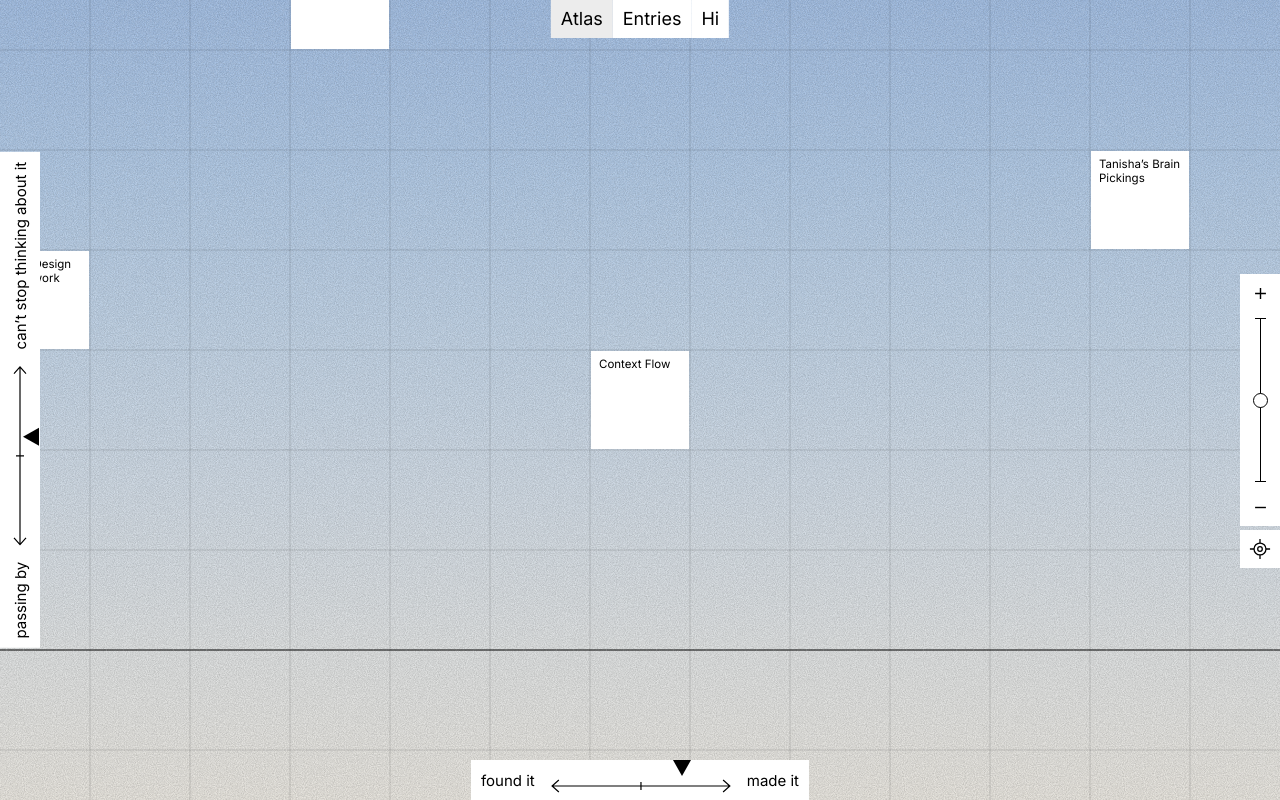
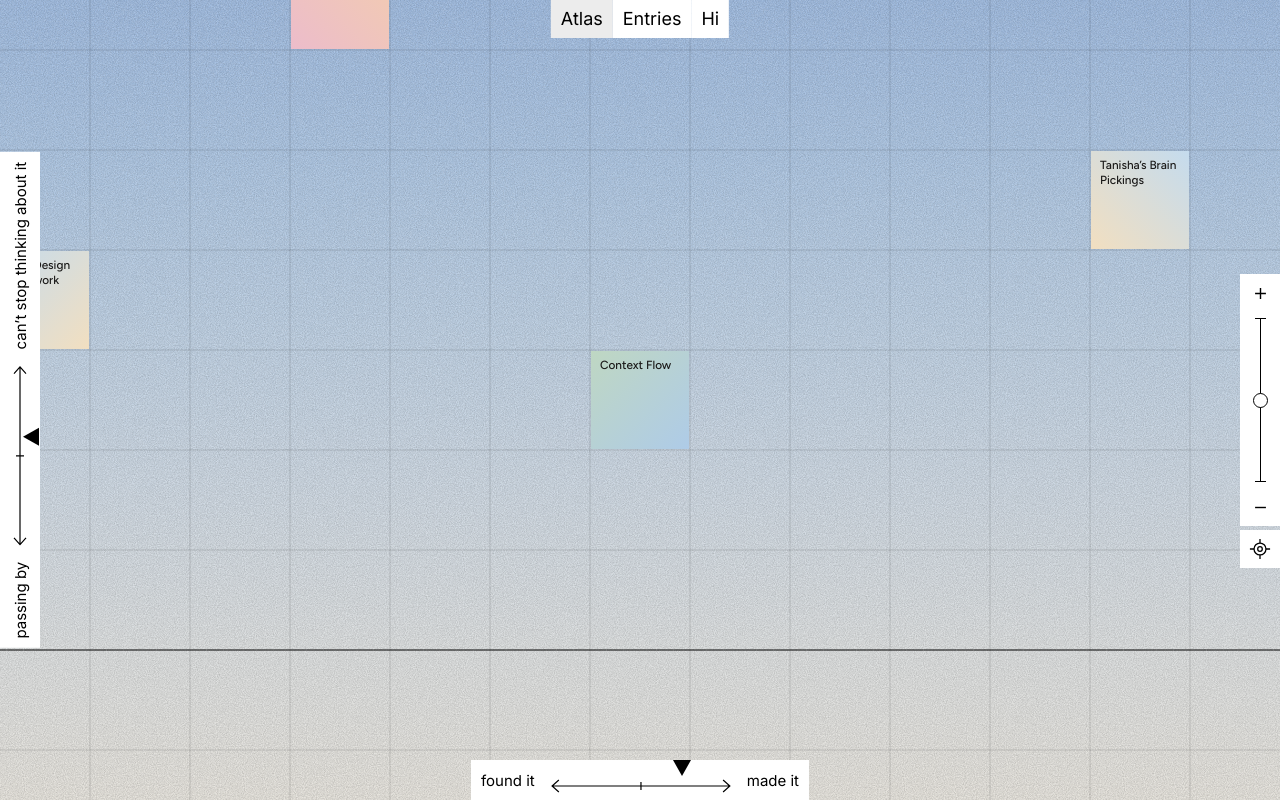
Before and after one commit to tanisha-ship-it/attention-atlas, a plain HTML site: page index.html in a window 1280 px wide. Drawn offline with Linux system fonts and the light colour scheme.

Commit message:
Text tiles get soft gradient washes that sit with the map background

```diff
--- a/app.js
+++ b/app.js
@@ -394,25 +394,52 @@ function wrapText(text, maxW) {
   return lines;
 }
 
+// Text tiles get a soft two-colour wash instead of plain white. The pairs sit
+// in the same family as the powder-blue → milk background (cool blues and
+// lilacs, warm peach and butter), and each entry always gets the same one.
+const TILE_WASHES = [
+  ['#9db7e6', '#cdbfe6'],   // periwinkle → lilac
+  ['#a6cbe8', '#d3e6d6'],   // sky → mint
+  ['#f3cdae', '#ecbccb'],   // peach → rose
+  ['#f1e2ad', '#f3c9a6'],   // butter → peach
+  ['#bdb3e4', '#f1c9d2'],   // lavender → blush
+  ['#bfd7c2', '#aecbe8'],   // sage → sky
+  ['#f0c3c9', '#c9c2ea'],   // blush → periwinkle
+  ['#c4dbee', '#f2dfc0'],   // pale sky → sand
+];
+function tileWash(entry) {
+  if (!entry._wash) {
+    let h = 2166136261;
+    for (const ch of entry.slug || entry.title || '') h = Math.imul(h ^ ch.charCodeAt(0), 16777619) >>> 0;
+    h = (h ^ (h >>> 15)) >>> 0;
+    entry._wash = { colors: TILE_WASHES[h % TILE_WASHES.length], flip: (h >>> 8) % 2 === 1 };
+  }
+  return entry._wash;
+}
+const tileWashCSS = (entry) => { const t = tileWash(entry); return `linear-gradient(${t.flip ? 200 : 150}deg, ${t.colors[0]}, ${t.colors[1]})`; };
+
 function drawTextCell(cell, x, y, w, h) {
   // inset so the grid lines along the cell's edges stay visible
-  ctx.fillStyle = '#fff';
+  const t = tileWash(cell.entry);
+  const g = t.flip ? ctx.createLinearGradient(x + w, y, x, y + h) : ctx.createLinearGradient(x, y, x + w, y + h);
+  g.addColorStop(0, t.colors[0]); g.addColorStop(1, t.colors[1]);
+  ctx.fillStyle = g;
   ctx.fillRect(x + 1, y + 1, w - 2, h - 2);
-  const pad = w * 0.09;
-  const size = w * 0.115;
+  const pad = w * 0.1;
+  const size = w * 0.118;
   ctx.save();
   ctx.beginPath(); ctx.rect(x, y, w, h); ctx.clip();
   if (size < 6) {
     // Too small to read — draw greeked lines instead.
-    ctx.fillStyle = 'rgba(0,0,0,.55)';
+    ctx.fillStyle = 'rgba(26,25,24,.5)';
     const lh = h / 7;
     for (let i = 0; i < 4; i++) {
       const lw = (w - pad * 2) * (i === 3 ? 0.55 : 0.92 - (i % 2) * 0.12);
       ctx.fillRect(x + pad, y + pad + i * lh, lw, Math.max(1, lh * 0.38));
     }
   } else {
-    ctx.fillStyle = '#000';
-    ctx.font = `400 ${size}px Inter, Arial, sans-serif`;
+    ctx.fillStyle = '#1a1918';
+    ctx.font = `500 ${size}px Figtree, Inter, Arial, sans-serif`;
     ctx.textBaseline = 'top';
     wrapText(cell.item.text, w - pad * 2).forEach((l, i) => ctx.fillText(l, x + pad, y + pad + i * size * 1.2));
   }
@@ -860,7 +887,7 @@ ENTRIES.forEach((entry) => {
   a.querySelector('h2').textContent = entry.title;
   a.querySelector('p').textContent = entry.sub;
   if (cover) a.querySelector('img').src = cover.src;
-  else a.querySelector('.cover').textContent = entry.items[0].text;
+  else { const cv = a.querySelector('.cover'); cv.textContent = entry.items[0].text; cv.style.background = tileWashCSS(entry); }
   // Hovering a card glides the map to that entry.
   a.addEventListener('pointerenter', () => {
     if (app.classList.contains('index-expanded')) return;
--- a/index.html
+++ b/index.html
@@ -8,7 +8,7 @@
     <link rel="preconnect" href="https://fonts.googleapis.com" />
     <link rel="preconnect" href="https://fonts.gstatic.com" crossorigin />
     <link href="https://fonts.googleapis.com/css2?family=Inter:wght@400;500&family=Figtree:wght@400;500&family=IBM+Plex+Mono:wght@400;500&display=swap" rel="stylesheet" />
-    <link rel="stylesheet" href="styles.css?v=44" />
+    <link rel="stylesheet" href="styles.css?v=45" />
   </head>
   <body>
     <div class="app" data-view="ground">
@@ -156,6 +156,6 @@
       </div>
     </div>
     <script src="palettes.js?v=16"></script>
-    <script src="app.js?v=51"></script>
+    <script src="app.js?v=53"></script>
   </body>
 </html>
--- a/styles.css
+++ b/styles.css
@@ -309,10 +309,13 @@ svg { display: block; fill: none; stroke: currentColor; stroke-width: 1.4; }
   object-fit: cover;
 }
 .index-card .cover.is-text {
-  padding: var(--sp-md);
+  padding: var(--sp-lg);
   background: var(--inset);
-  font-size: var(--fs-sm);
-  line-height: 1.3;
+  font-family: Figtree, Inter, Arial, sans-serif;
+  font-size: 19px;
+  font-weight: 500;
+  line-height: 1.25;
+  color: #1a1918;
   overflow: hidden;
 }
 .index-card p { font-size: var(--fs-sm); line-height: 1.3; }
```
